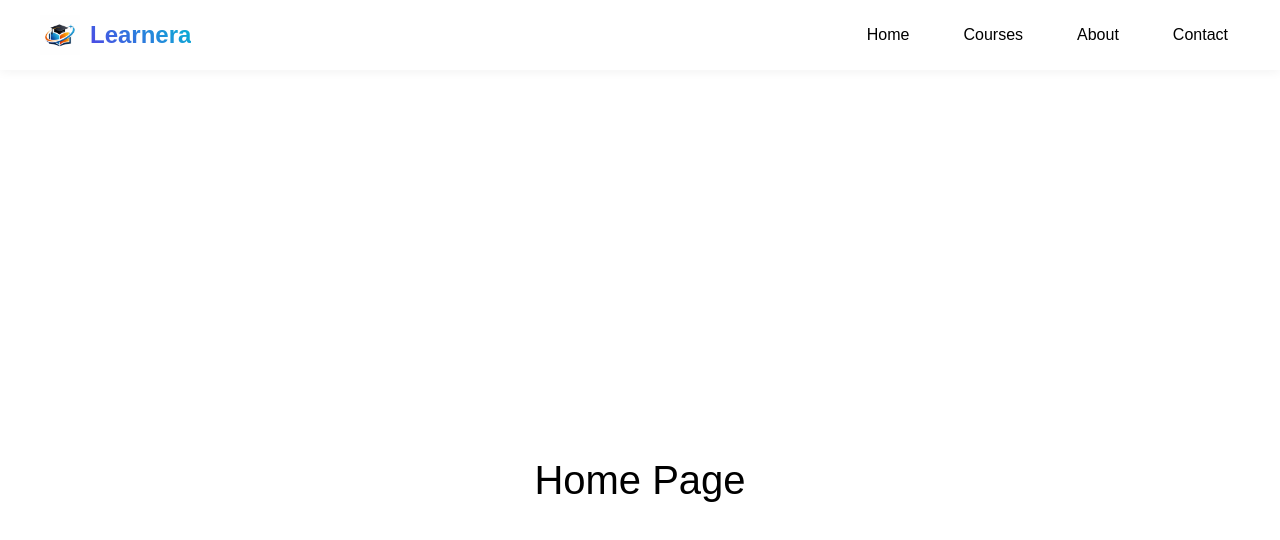
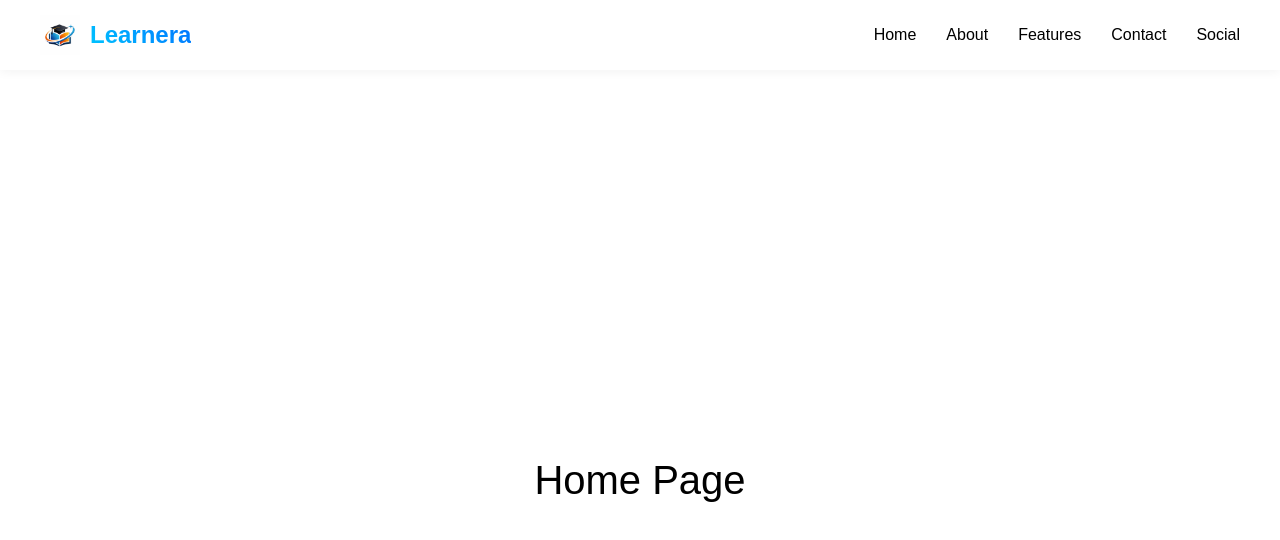
Before and after one commit to UG-World/Learnera, a plain HTML site: page index.html in a window 1280 px wide. Shown: the top 540 px of the page. Drawn offline with Linux system fonts and the light colour scheme.

Commit message:
Update index.html

```diff
--- a/index.html
+++ b/index.html
@@ -6,119 +6,121 @@
 <title>Learnera</title>
 
 <style>
-    * {
-        margin: 0;
-        padding: 0;
-        box-sizing: border-box;
-        font-family: Arial, sans-serif;
+*{
+    margin:0;
+    padding:0;
+    box-sizing:border-box;
+    font-family:Arial, sans-serif;
 }
 
-    body {
-        overflow-x: hidden;
+body{
+    overflow-x:hidden;
 }
 
-    /* Navbar */
-    nav {
-        background: white;
-        display: flex;
-        justify-content: space-between;
-        align-items: center;
-        padding: 15px 40px;
-        box-shadow: 0 2px 10px rgba(0,0,0,0.05);
-        position: fixed;
-        width: 100%;
-        top: 0;
-        z-index: 1000;
+/* NAVBAR */
+nav{
+    background:white;
+    display:flex;
+    justify-content:space-between;
+    align-items:center;
+    padding:15px 40px;
+    box-shadow:0 2px 10px rgba(0,0,0,0.05);
+    position:fixed;
+    width:100%;
+    top:0;
+    z-index:1000;
 }
 
-    /* Logo Section */
-    .logo {
-        display: flex;
-        align-items: center;
-        gap: 10px;
+/* LOGO */
+.logo{
+    display:flex;
+    align-items:center;
+    gap:10px;
 }
 
-    .logo img {
-        height: 40px;
+.logo img{
+    height:40px;
 }
 
-    .brand-name {
-        font-size: 24px;
-        font-weight: bold;
-        background: linear-gradient(45deg, #4f46e5, #06b6d4);
-        -webkit-background-clip: text;
-        -webkit-text-fill-color: transparent;
+/* Gradient Changing Brand */
+.brand-name{
+    font-size:24px;
+    font-weight:bold;
+    background:linear-gradient(45deg,#4f46e5,#06b6d4);
+    -webkit-background-clip:text;
+    -webkit-text-fill-color:transparent;
+    transition:all 0.5s ease;
 }
 
-    /* Nav Links */
-    ul {
-        list-style: none;
-        display: flex;
-        gap: 30px;
+/* NAV LINKS */
+ul{
+    list-style:none;
+    display:flex;
+    gap:30px;
 }
 
-    ul li {
-        position: relative;
+ul li a{
+    text-decoration:none;
+    color:black;
+    font-size:16px;
+    padding:8px 0;
+    position:relative;
+    transition:0.3s ease;
 }
 
-    ul li a {
-        text-decoration: none;
-        color: black;
-        font-size: 16px;
-        padding: 8px 12px;
-        transition: all 0.3s ease;
+/* Active Nav Style */
+ul li a.active{
+    color:#4f46e5;
 }
 
-    /* Hover Unique Radial Pattern */
-    ul li a::before {
-        content: "";
-        position: absolute;
-        width: 22px; /* approx 0.3cm radius effect */
-        height: 22px;
-        background: radial-gradient(circle, rgba(79,70,229,0.3) 0%, transparent 70%);
-        border-radius: 50%;
-        top: 50%;
-        left: 50%;
-        transform: translate(-50%, -50%) scale(0);
-        transition: transform 0.3s ease;
-        z-index: -1;
+ul li a.active::after{
+    content:"";
+    position:absolute;
+    left:0;
+    bottom:-5px;
+    width:100%;
+    height:2px;
+    background:#4f46e5;
+    animation:underline 0.3s ease forwards;
 }
 
-    ul li a:hover::before {
-        transform: translate(-50%, -50%) scale(2.5);
+@keyframes underline{
+    from{width:0;}
+    to{width:100%;}
 }
 
-    ul li a:hover {
-        color: #4f46e5;
+/* SECTIONS */
+section{
+    height:100vh;
+    display:flex;
+    justify-content:center;
+    align-items:center;
+    font-size:40px;
+    opacity:0;
+    transform:translateY(40px);
+    transition:all 0.6s ease;
+    margin-top:80px;
 }
 
-    /* Nav Item Animation */
-    ul li {
-        transition: transform 0.3s ease;
+section.active{
+    opacity:1;
+    transform:translateY(0);
 }
 
-    ul li:hover {
-        transform: translateY(-3px);
+/* FOOTER */
+footer{
+    background:#f8f9fa;
+    text-align:center;
+    padding:20px;
+    font-size:14px;
+    color:#555;
 }
 
-    /* Page Section */
-    section {
-        height: 100vh;
-        display: flex;
-        justify-content: center;
-        align-items: center;
-        font-size: 40px;
-        opacity: 0;
-        transform: translateY(40px);
-        transition: all 0.6s ease;
-        margin-top: 80px;
+footer a{
+    color:#4f46e5;
+    text-decoration:none;
+    margin:0 10px;
 }
-
-    section.active {
-        opacity: 1;
-        transform: translateY(0);
-    }
-
 </style>
 </head>
 
@@ -127,32 +129,66 @@
 <nav>
     <div class="logo">
         <img src="learnera.png" alt="Learnera Logo">
-        <div class="brand-name">Learnera</div>
+        <div class="brand-name" id="brand">Learnera</div>
     </div>
 
     <ul>
-        <li><a href="#home" onclick="showSection('home')">Home</a></li>
-        <li><a href="#courses" onclick="showSection('courses')">Courses</a></li>
-        <li><a href="#about" onclick="showSection('about')">About</a></li>
-        <li><a href="#contact" onclick="showSection('contact')">Contact</a></li>
+        <li><a href="#home" onclick="showSection('home', this)">Home</a></li>
+        <li><a href="#about" onclick="showSection('about', this)">About</a></li>
+        <li><a href="#features" onclick="showSection('features', this)">Features</a></li>
+        <li><a href="#contact" onclick="showSection('contact', this)">Contact</a></li>
+        <li><a href="#social" onclick="showSection('social', this)">Social</a></li>
     </ul>
 </nav>
 
 <section id="home" class="active">Home Page</section>
-<section id="courses">Courses Page</section>
 <section id="about">About Page</section>
+<section id="features">Features Page</section>
 <section id="contact">Contact Page</section>
+<section id="social">Social Page</section>
+
+<footer>
+    © 2026 Learnera. All Rights Reserved |
+    <a href="#">Privacy Policy</a> |
+    <a href="#">Terms & Conditions</a> |
+    <a href="#">AdSense Compliance</a> |
+    <a href="#">Website Trust & Ranking Support</a>
+</footer>
 
 <script>
-    function showSection(id) {
-        document.querySelectorAll("section").forEach(sec => {
+
+/* NAV CLICK ACTIVE EFFECT */
+function showSection(id, element){
+
+    document.querySelectorAll("section").forEach(sec=>{
         sec.classList.remove("active");
     });
 
-        setTimeout(() => {
+    document.querySelectorAll("nav a").forEach(link=>{
+        link.classList.remove("active");
+    });
+
     document.getElementById(id).classList.add("active");
-        }, 100);
+    element.classList.add("active");
 }
+
+/* AUTO CHANGING GRADIENT */
+const gradients = [
+    "linear-gradient(45deg,#4f46e5,#06b6d4)",
+    "linear-gradient(45deg,#ff6a00,#ee0979)",
+    "linear-gradient(45deg,#00c6ff,#0072ff)",
+    "linear-gradient(45deg,#7f00ff,#e100ff)",
+    "linear-gradient(45deg,#11998e,#38ef7d)"
+];
+
+let index = 0;
+setInterval(()=>{
+    index = (index + 1) % gradients.length;
+    document.getElementById("brand").style.background = gradients[index];
+    document.getElementById("brand").style.webkitBackgroundClip = "text";
+    document.getElementById("brand").style.webkitTextFillColor = "transparent";
+},2000);
+
 </script>
 
 </body>
```
Lines whose indentation alone changed are shown as unchanged.
